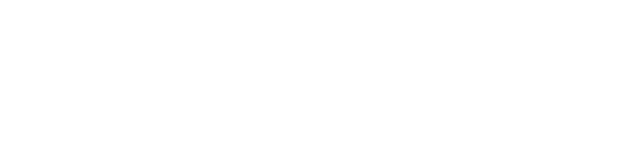
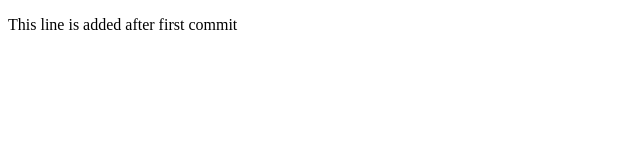
Before and after one commit to Khurshid-1/INT301ETP, a plain HTML site: page index.html in a window 1280 px wide. Shown: the whole page, without its empty margins (0-640 px from the left). Drawn offline with Linux system fonts and the light colour scheme.

Commit message:
2st revision

```diff
--- a/index.html
+++ b/index.html
@@ -7,6 +7,6 @@
     <title>Document</title>
 </head>
 <body>
-
+    <P> This line is added after first commit </p>
 </body>
 </html>
```
